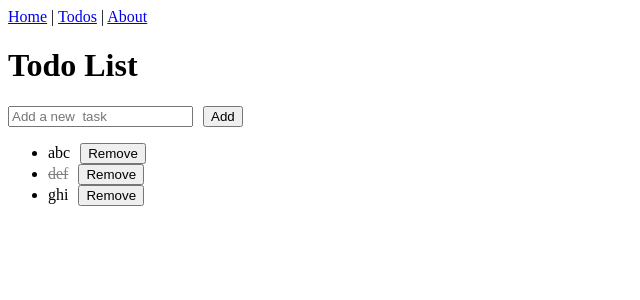
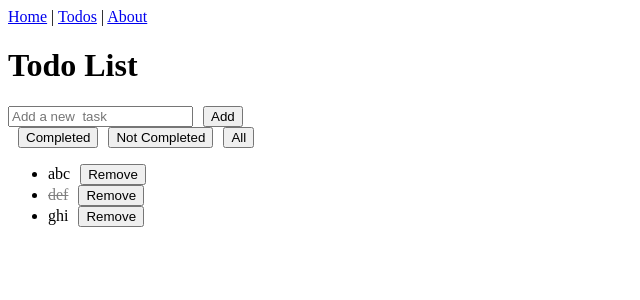
Before and after one commit to KSPSSW/webPro_Lab3, a Vue app: page /todos in a window 1280 px wide. Shown: the top 300 px of the page, without its empty margins (0-640 px from the left). Built offline with nearby package versions, Linux system fonts and the light colour scheme; the HTML template or start-up script is replaced by a standard one.

Commit message:
filterTodods

```diff
--- a/src/views/TodoListView.vue
+++ b/src/views/TodoListView.vue
@@ -1,14 +1,21 @@
 <template>
   <div>
     <h1>Todo List</h1>
+    <div>
       <input
         type="text"
         v-model="newTodo"
         placeholder="Add a new  task"
         @keyup.enter="addTodo"
       /><button @click="addTodo">Add</button>
+    </div>
+    <div>
+      <button>Completed</button>
+      <button>Not Completed</button>
+      <button>All</button>
+    </div>
     <ul>
-      <li v-for="(todo, index) in todos" v-bind:key="index">
+      <li v-for="(todo, index) in filterTodos" v-bind:key="index">
         <span :class="{ completed: todo.completed }" @click="toggle(index)">{{ todo.text }}</span>
         <button @click="removeTodo(index)">Remove</button>
       </li>
@@ -17,7 +24,7 @@
 </template>
 
 <script setup lang="ts">
-import { ref } from 'vue'
+import { ref, computed } from 'vue'
 interface Todo {
   text: string
   completed: boolean
@@ -41,6 +48,9 @@ const todos = ref<Todo[]>([
   { text: 'def', completed: true },
   { text: 'ghi', completed: false },
 ])
+const filterTodos = computed(function () {
+  return todos.value
+})
 const newTodo = ref<string>('')
 </script>
 
```
Lines whose indentation alone changed are shown as unchanged.
